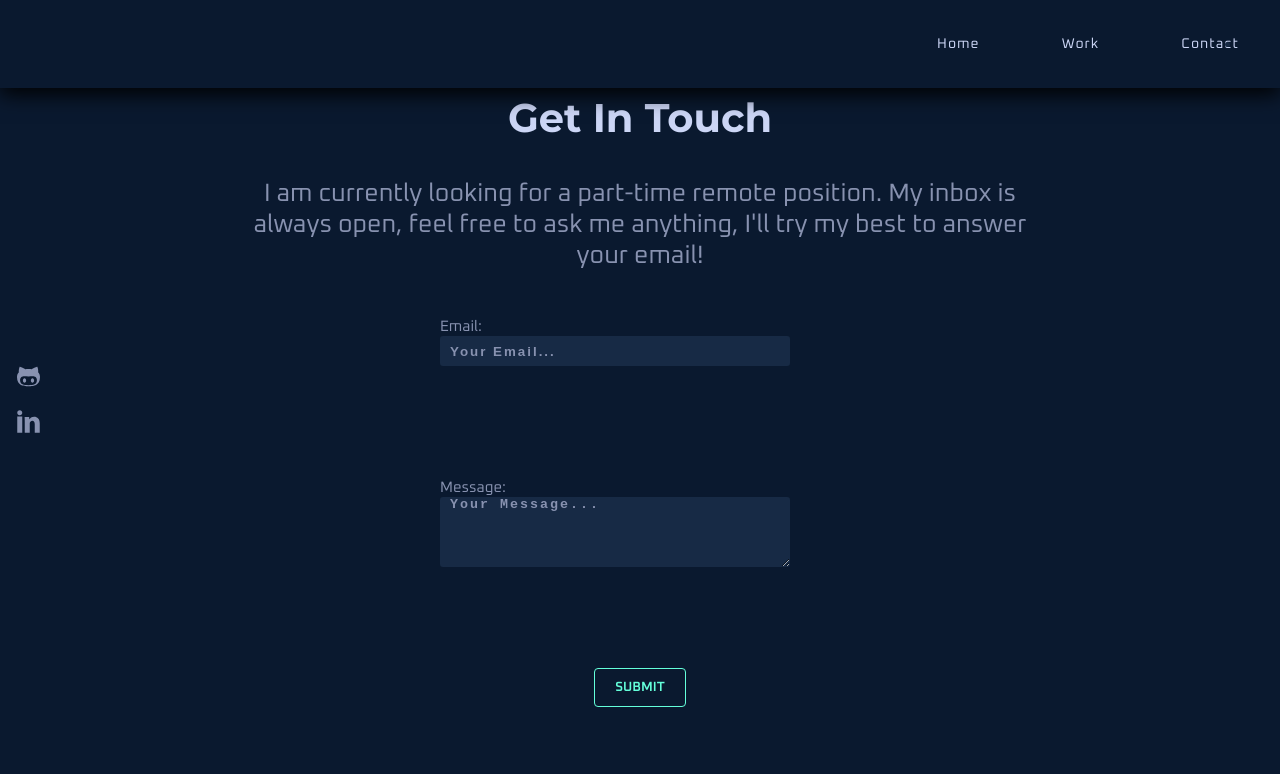
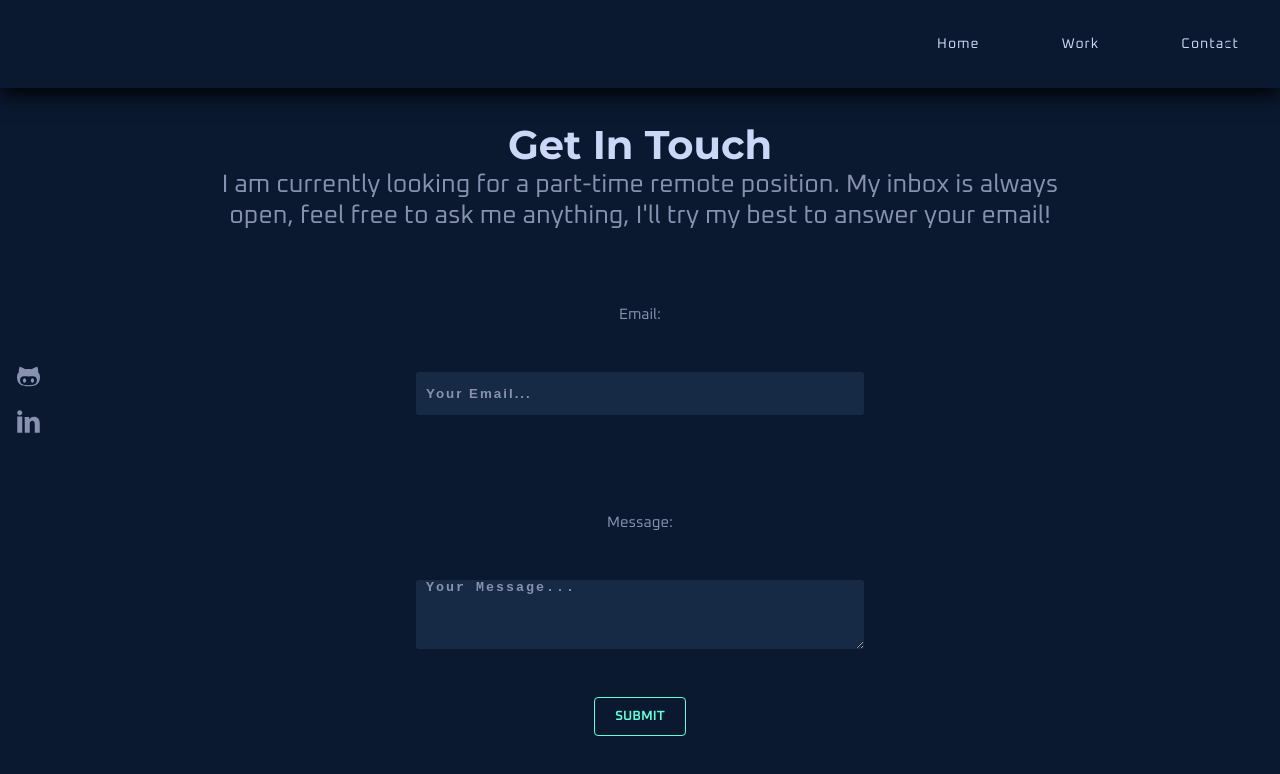
Before and after one commit to tigerabrodi/real-portfolio, a React (Create React App) app: page /contact in a window 1280 px wide. Shown: the top 774 px of the page. Built offline with nearby package versions, Linux system fonts and the light colour scheme.

Commit message:
Refactored the css, also added aos library in order to add animations on scroll. Also created an animation for the navbar.

```diff
--- a/package.json
+++ b/package.json
@@ -6,6 +6,7 @@
     "@testing-library/jest-dom": "^4.2.4",
     "@testing-library/react": "^9.3.2",
     "@testing-library/user-event": "^7.1.2",
+    "aos": "^2.3.4",
     "node-sass": "^4.13.1",
     "react": "^16.13.0",
     "react-dom": "^16.13.0",
--- a/src/App.js
+++ b/src/App.js
@@ -2,11 +2,15 @@ import React, { Fragment, lazy, Suspense } from 'react';
 import {BrowserRouter as Router, Route, Switch} from "react-router-dom"
 import Navbar from './components/layout/navbar/Navbar';
 import "./App.scss"
+import AOS from 'aos';
+import 'aos/dist/aos.css';
 import SideIcons from './components/layout/side-icons/SideIcons';
 import Spinner from './components/layout/Spinner';
 const Work = lazy(() => import("./components/work/Work"));
 const Contact = lazy(() => import("./components/contact/Contact"));
 const Home = lazy(() => import("./components/home/Home"));
+
+AOS.init();
 
 const App = () => {
   return (
--- a/src/App.scss
+++ b/src/App.scss
@@ -68,14 +68,12 @@ body {
 
 
 // animations
-@keyframes moveInLeft {
+@keyframes fadeNavOne {
     0% {
-        opacity: 0;
-        transform: translateX(-100rem);
+        transform: translate(-15rem, -30rem)
     }
 
     100% {
-        opacity: 1;
-        transform: translateX(0);
+        transform: translate(0rem, 0rem)
     }
 }
--- a/src/components/contact/Contact.js
+++ b/src/components/contact/Contact.js
@@ -25,7 +25,8 @@ const Contact = () => {
       }
 
     return (
-        <div className="contact">
+        <section className="contact">
+        <div className="contact__wrapper">
             <h1 className="contact__title">Get In Touch</h1>
             <p className="contact__text">I am currently looking for a part-time remote position. My inbox is always open, feel free to ask me anything, I'll try my best to answer your email!</p>
             <form
@@ -41,7 +42,8 @@ const Contact = () => {
             {status === "SUCCESS" ? <p className="contact__success">Thanks!</p> : <button className="contact__form__button">Submit</button>}
             {status === "ERROR" && <p className="contact__success">Ooops! There was an error.</p>}
           </form>
-        </div>
+          </div>
+        </section>
     );
 }
 
--- a/src/components/contact/Contact.scss
+++ b/src/components/contact/Contact.scss
@@ -1,46 +1,42 @@
 @import "../../App.scss";
 
 .contact {
-    height: 65rem;
-    width: 80rem;
-    position: absolute;
+    height: 100vh;
+    position: relative;
+    &__wrapper {
+        top: 55%;
+        left: 50%;
+        transform: translate(-50%, -50%);
         display: flex;
         flex-direction: column;
         justify-content: space-around;
         align-items: center;
-    top: 50%;
-    left: 50%;
-    transform: translate(-50%, -50%);
+        position: absolute;
+        height: 80%;
+        width: 70%;
         @include respond(tab-port) {
-        width: 50rem;
+            width: 85%;
         }
-    @include respond(phone) {
-        top: 57%;
-        width: 35rem;
     }
     &__form {
         display: flex;
         flex-direction: column;
-        align-items: flex-start;
+        align-items: center;
         justify-content: space-around;
-        height: 40rem;
-        width: 40rem;
-        @include respond(phone) {
-            width: 33rem;
-        }
+        height: 100%;
+        width: 100%;
         &__input {
-            margin-bottom: auto;
-            height: 3rem;
+            height: 8%;
             outline: none;
             font-weight: 600;
             border: none;
             color: $color-slate-light;
-            border-radius: .3rem;
-            width: 35rem;
+            border-radius: 0.3rem;
+            width: 50%;
             background-color: $color-primary-light;
             &::placeholder {
                 font-weight: 700;
-                letter-spacing: .2rem;
+                letter-spacing: 0.2rem;
                 padding-left: 1rem;
                 color: $color-slate;
             }
@@ -49,13 +45,16 @@
             }
 
             &-message {
-                height: 7rem;
+                height: 13%;
                 word-break: break-all;
                 word-wrap: break-word;
             }
+            @include respond(tab-port) {
+                width: 70%;
+            }
         }
         &__label {
-            margin-top: 1rem;
+            margin-top: 5rem;
             font-family: "Oxanium";
             font-size: 1.5rem;
             color: $color-slate;
@@ -64,11 +63,11 @@
             align-self: center;
             padding: 1rem 2rem;
             background-color: transparent;
-            border: .1rem solid $color-green;
+            border: 0.1rem solid $color-green;
             font-family: "Oxanium";
-            border-radius: .4rem;
+            border-radius: 0.4rem;
             color: $color-green;
-            transition: all .3s;
+            transition: all 0.3s;
             cursor: pointer;
             text-transform: uppercase;
             font-weight: 600;
@@ -89,6 +88,7 @@
         font-size: 2.5rem;
         color: $color-slate;
         text-align: center;
+        margin-bottom: auto;
     }
     &__success {
         font-family: "Oxanium";
--- a/src/components/home/header/Header.js
+++ b/src/components/home/header/Header.js
@@ -5,7 +5,7 @@ import { Link } from 'react-router-dom';
 
 const Header = () => {
     return (
-        <section className="header">
+        <section className="header" data-aos="fade-down" data-aos-duration="1200">
         <div className="header__wrapper">
             <div className="header__heading">
                 <span className="header__heading__span">Hi, my name is</span>
--- a/src/components/home/technologies/Technologies.js
+++ b/src/components/home/technologies/Technologies.js
@@ -5,7 +5,7 @@ import "./Technologies.scss"
 
 const Technologies = () => {
     return (
-        <section className="technologies">
+        <section className="technologies" data-aos="fade-up-right" data-aos-duration="1300">
         <div className="technologies__wrapper">
             <div className="technologies__box">
                 <h1 className="technologies__title">About Me</h1>
--- a/src/components/home/touch/Touch.js
+++ b/src/components/home/touch/Touch.js
@@ -4,7 +4,7 @@ import { Link } from 'react-router-dom';
 
 const Touch = () => {
     return (
-        <div className="touch">
+        <div className="touch" data-aos-duration="1300" data-aos="zoom-in">
         <div className="touch__wrapper">
         <h1 className="touch__heading">Get In Touch</h1>
         <p className="touch__text">I am currently looking for a part-time remote position. My inbox is always open, feel free to ask me anything, I'll try my best to answer your email!</p>
--- a/src/components/layout/navbar/Navbar.js
+++ b/src/components/layout/navbar/Navbar.js
@@ -17,9 +17,9 @@ const Navbar = () => {
             <div className="navigation__background"></div>
 
             <ul className="navigation__list">
-                <Link to="/" className="navigation__item" onClick={() => unCheck()}>Home</Link>
-                <Link to="/work" className="navigation__item" onClick={() => unCheck()}>Work</Link>
-                <Link to="/contact" className="navigation__item" onClick={() => unCheck()}>Contact</Link>
+                <Link to="/" className="navigation__item navigation__item--1" onClick={() => unCheck()}>Home</Link>
+                <Link to="/work" className="navigation__item navigation__item--2" onClick={() => unCheck()}>Work</Link>
+                <Link to="/contact" className="navigation__item navigation__item--3" onClick={() => unCheck()}>Contact</Link>
             </ul>
 
         <label htmlFor="navi-toggle" className="navigation__hamburger">
--- a/src/components/layout/navbar/Navbar.scss
+++ b/src/components/layout/navbar/Navbar.scss
@@ -51,6 +51,7 @@
         font-size: 1.4rem;
         letter-spacing: .1rem;
         transition: all .25s;
+        animation: fadeNavOne .5s ease-in-out;
         @include respond(tab-port) {
             font-size: 2.5rem;
             letter-spacing: .2rem;
--- a/src/components/work/projects/ProjectItem.scss
+++ b/src/components/work/projects/ProjectItem.scss
@@ -10,7 +10,6 @@
     justify-content: space-around;
     border: .1rem solid $color-green;
     transition: all .3s;
-    overflow: hidden;
 
     @include respond(tab-port) {
         height: 12%;
@@ -27,6 +26,7 @@
         box-shadow: 0rem 1rem 1rem black;
         border: .1rem solid $color-primary-light;
         border-radius: 1%;
+        overflow: hidden;
     }
 
     &__title {
```
Lines whose indentation alone changed are shown as unchanged.
